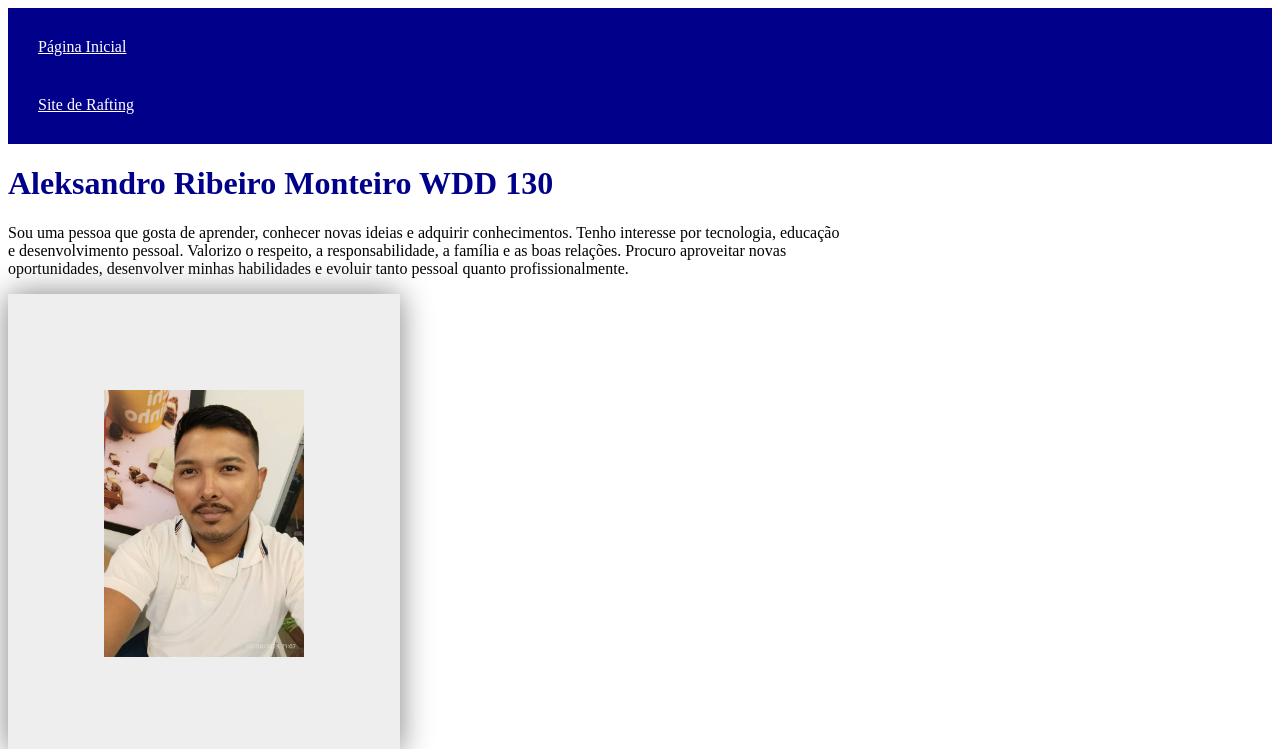
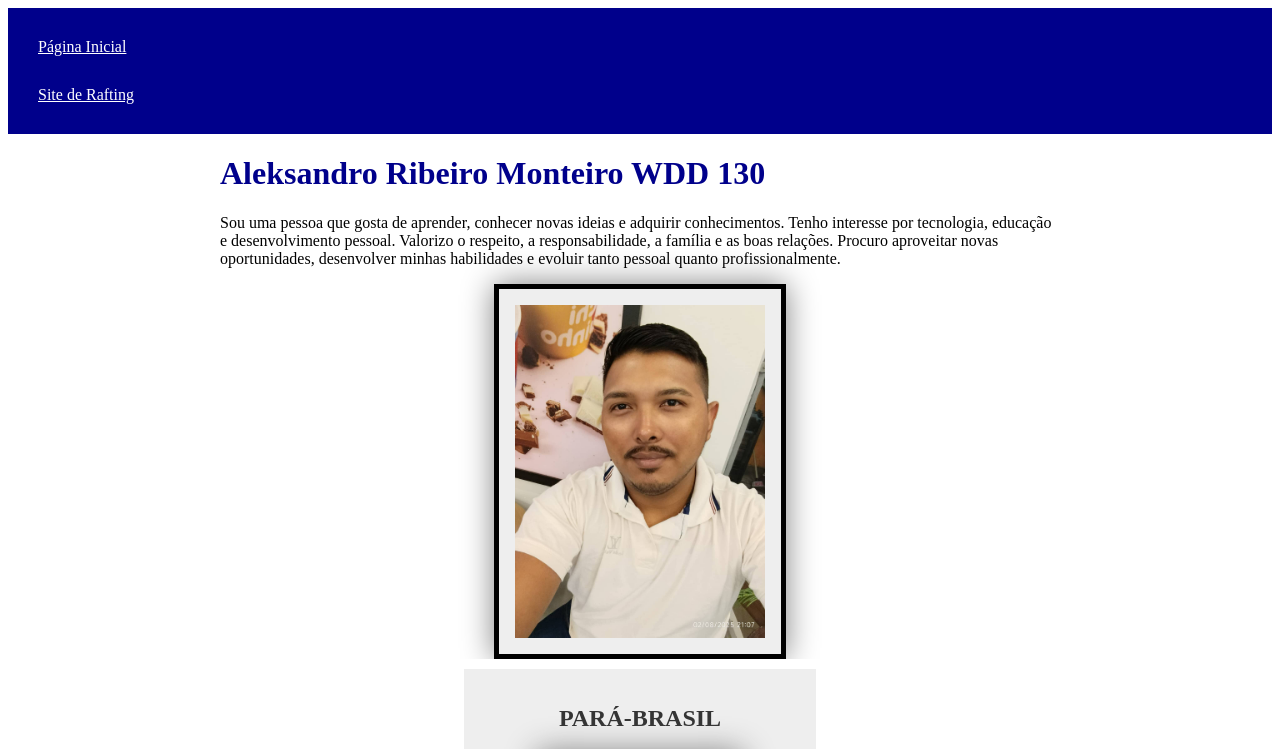
Before and after one commit to ribeiroaleksandro3110-debug/wdd130, a plain HTML site: page index.html in a window 1280 px wide. Shown: the top 749 px of the page. Drawn offline with Linux system fonts and the light colour scheme.

Commit message:
finalizado

```diff
--- a/estilos/estilos.css
+++ b/estilos/estilos.css
@@ -1,25 +1,29 @@
 main {
     max-width: 840px;
+    margin: 0 auto;
 }
 
 main img {
-    width: 200px;
+    display: block;
+    width: 250px;
     height: auto;
-    border: 10px;
-    padding: 6rem;
+    border: 5px solid black;
+    padding: 1rem;
     background-color: #eee;
-    box-shadow: transparent;
+    box-shadow: 0 0 30px gray;
+    margin: 0 auto;
+
 }
 
 nav {
     background-color: darkblue;
-    padding: 10px;
+    padding: 15px;
 }
 
 nav a {
     color: white;
     display: block;
-    padding: 20px;
+    padding: 15px;
 }
 
 h1 {
@@ -27,11 +31,12 @@ h1 {
 }
 
 img {
-    width: 150px;
+
     height: auto;
     border: 1px solid black;
     padding: 2px;
     box-shadow: 0 0 30px gray;
+
 }
 
 p {
@@ -42,12 +47,12 @@ p {
 
 aside {
     width: 20rem;
-    margin: 1rem;
     border: 10px solid white;
     padding: 1rem;
     background-color: #eee;
     color: #333;
     text-align: center;
+    margin: auto;
 
 }
 
```
